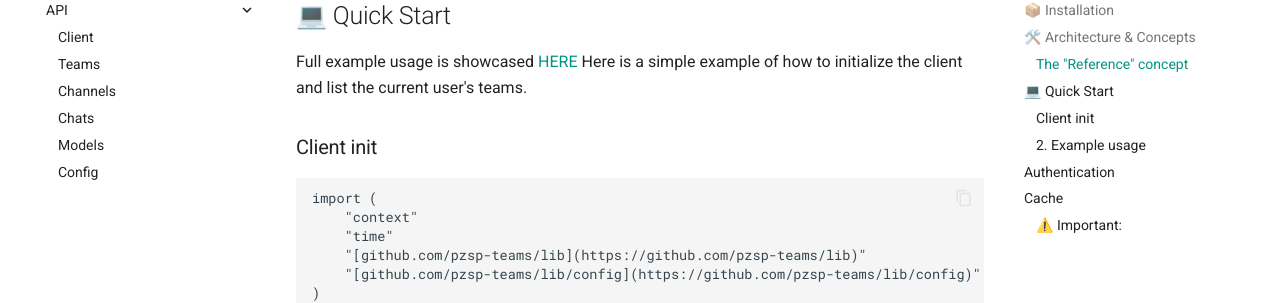
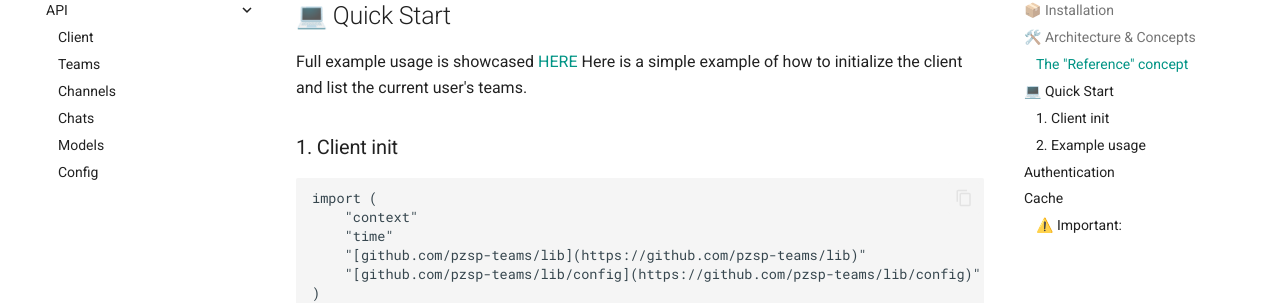
Before and after one commit to pzsp-teams/lib, an MkDocs documentation site: the page built from docs/index.md, in a window 1280 px wide and 900 px high, scrolled down 1088 px. Shown: the part 125-428 px from the top of the window. Built offline with MkDocs 1.6.1 and Material for MkDocs 9.7.7, drawn with Linux system fonts in a browser that asks for light colours; comment, search, counter and statistics services are not loaded.

````diff
--- a/docs/index.md
+++ b/docs/index.md
@@ -41,7 +41,7 @@
 Full example usage is showcased [HERE](https://github.com/pzsp-teams/lib/tree/example-cmd-usage/cmd)
 Here is a simple example of how to initialize the client and list the current user's teams.
 
-### Client init
+### 1. Client init
 
 ```go
 import (
````
